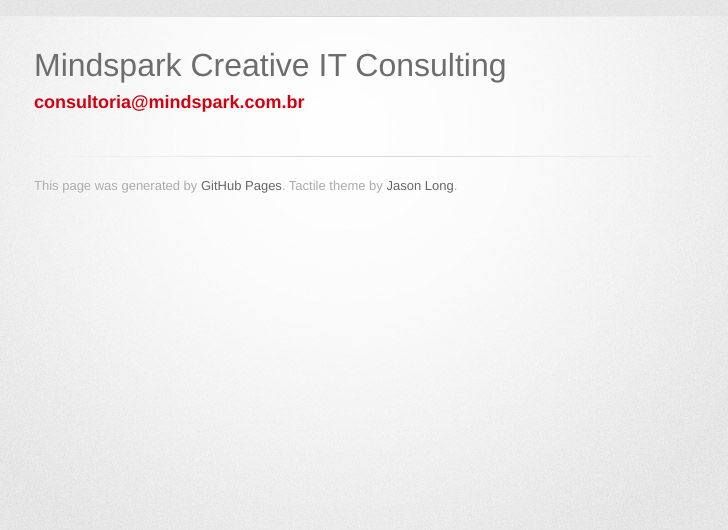
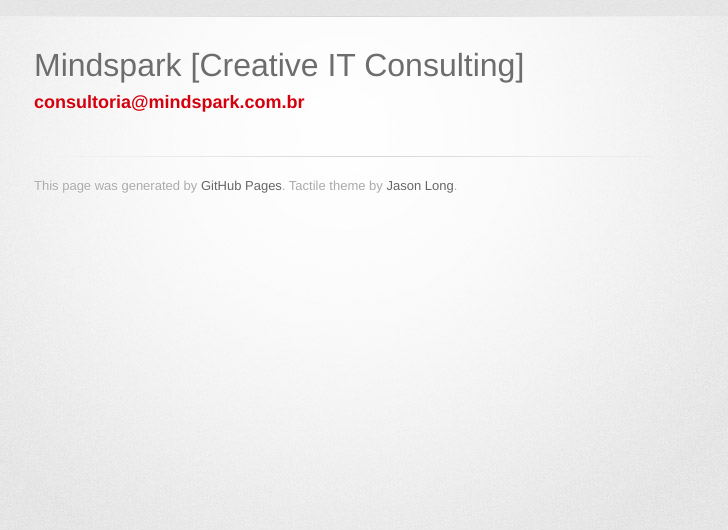
Before and after one commit to mindspark/mindspark.github.io, a plain HTML site: page index.html in a window 1280 px wide. Shown: the whole page, without its empty margins (296-1024 px from the left). Drawn offline with Linux system fonts and the light colour scheme; a web font is replaced by a local one.

Commit message:
Update index.html

```diff
--- a/index.html
+++ b/index.html
@@ -21,7 +21,7 @@
 
         <section id="main_content">
           <h1>
-<a name="mindspark-creative-it-consulting" class="anchor" href="#mindspark-creative-it-consulting"><span class="octicon octicon-link"></span></a>Mindspark Creative IT Consulting</h1>
+<a name="mindspark-creative-it-consulting" class="anchor" href="#mindspark-creative-it-consulting"><span class="octicon octicon-link"></span></a>Mindspark [Creative IT Consulting]</h1>
 
 <h3>
 <a name="contato-consultoriamindsparkcombr" class="anchor" href="#contato-consultoriamindsparkcombr"><span class="octicon octicon-link"></span></a><a href="mailto:consultoria@mindspark.com.br">consultoria@mindspark.com.br</a>
```
